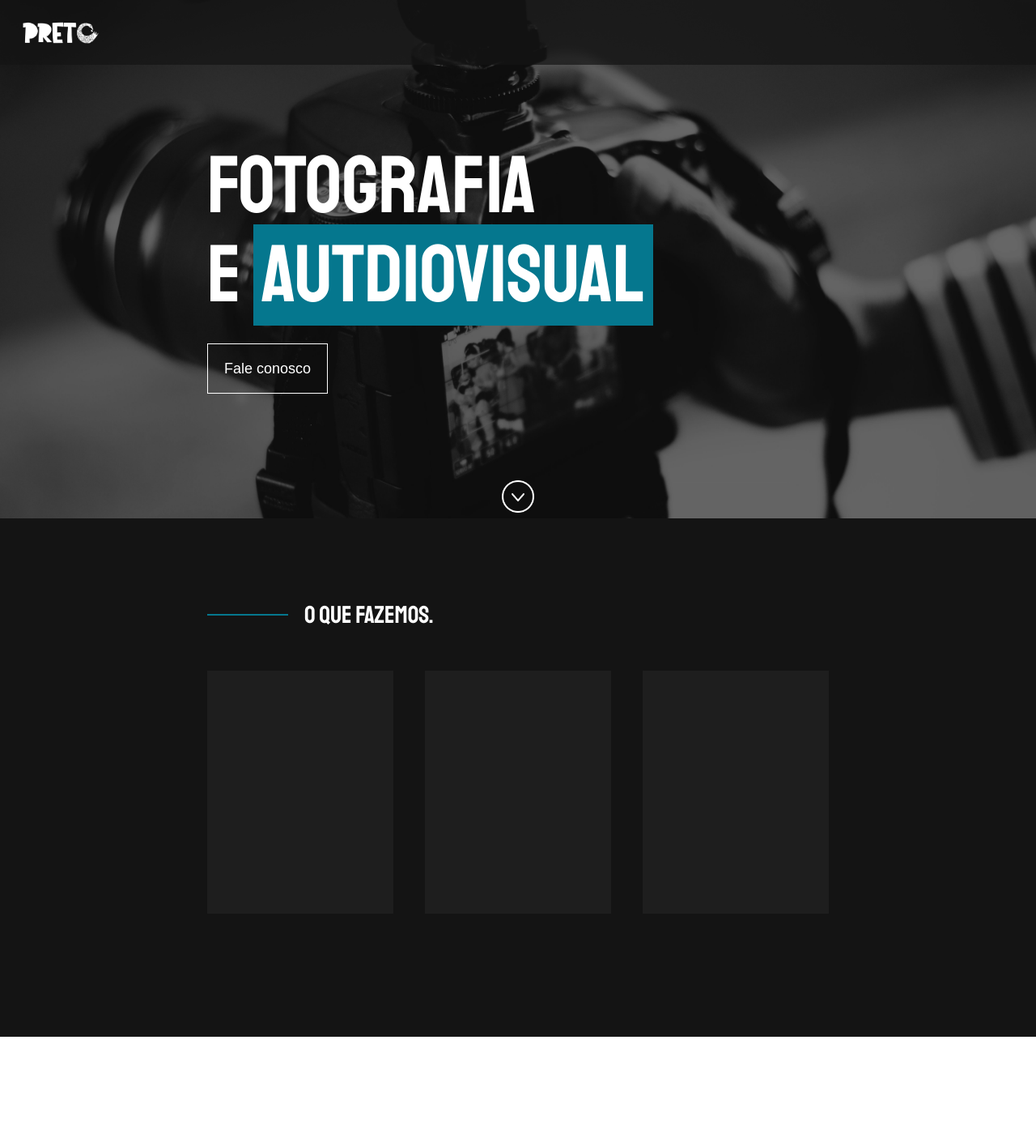
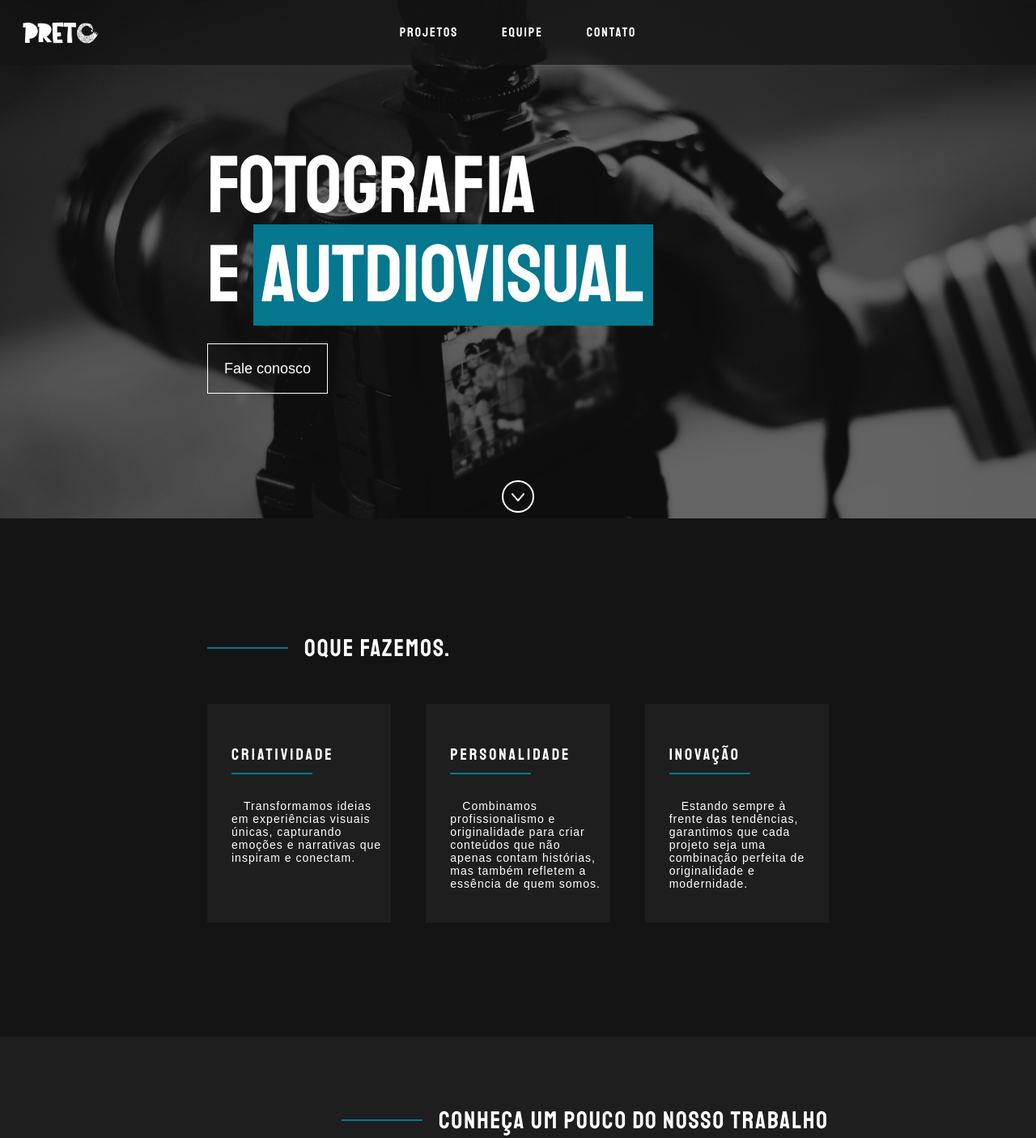
Before and after one commit to caamag/lp_preto_audiovisual, a website: page index.html in a window 1280 px wide. Shown: the top 1405 px of the page at 81% size. Before the commit the page ends 1280 px from the top, so only its background shows below. Drawn offline with Linux system fonts and the light colour scheme.

Commit message:
enviando atualizações

```diff
--- a/css/style.css
+++ b/css/style.css
@@ -94,6 +94,43 @@ h3 {
     left: 25px;
 }
 
+.navigate {
+    display: flex;
+    align-items: center;
+    height: 100%;
+    width: 400px;
+    margin: 0 auto;
+}
+
+.navigate ul {
+    width: 100%;
+    height: 100%;
+    display: flex;
+    align-items: center;
+    justify-content: space-evenly;
+}
+
+.navigate li {
+    list-style: none;
+    font-size: 1.6rem;
+    font-family: "Staatliches", sans-serif;
+    font-weight: 400;
+    font-style: normal;
+    letter-spacing: 2px;
+}
+
+.navigate a {
+    color: white;
+    text-decoration: none;
+    transition: 150ms;
+}
+
+.navigate a:hover {
+    color: rgb(5, 119, 142);
+}
+
+/*content*/
+
 .container {
     width: 100%;
     height: 80vh;
@@ -123,6 +160,17 @@ h3 {
     font-weight: 400;
     font-style: normal;
     margin-bottom: 50px;
+    animation: fadeInTitlePresentation 1000ms;
+}
+
+@keyframes fadeInTitlePresentation {
+    0% {
+        margin-left: -50px;
+    }
+
+    100% {
+        margin-left: 0px;
+    }
 }
 
 .presentation span {
@@ -140,6 +188,7 @@ h3 {
     color: white;
     font-family: Arial, Helvetica, sans-serif;
     transition: 250ms;
+    animation: fadeInTitlePresentation 1200ms;
 }
 
 .contact-btn:hover {
@@ -178,14 +227,18 @@ h3 {
     }
 }
 
-.service-container {
+/*Service container*/
+
+.service-container,
+.works-containers,
+.squad-container {
     flex-direction: column;
+    justify-content: center;
 }
 
 .title-container {
     width: 60%;
     margin: 0 auto;
-    margin-top: 100px;
     display: flex;
     align-items: center;
 }
@@ -202,6 +255,7 @@ h3 {
     font-family: "Staatliches", sans-serif;
     font-weight: 200;
     font-style: normal;
+    letter-spacing: 2px;
 }
 
 .cards {
@@ -214,13 +268,81 @@ h3 {
 }
 
 .card {
-    width: 30%;
-    height: 300px;
+    width: 27%;
+    height: 250px;
+    padding: 10px;
     background-color: rgb(30, 30, 30);
     transition: 250ms;
 }
 
 .card:hover {
-    border: solid 1px rgb(5, 119, 142);
     box-shadow: 1px 1px 10px rgb(0, 46, 55);
 }
+
+.card h3 {
+    margin-top: 40px;
+    margin-left: 20px;
+    color: white;
+    font-family: "Staatliches", sans-serif;
+    font-weight: 200;
+    font-style: normal;
+    letter-spacing: 3px;
+}
+
+.card .divider {
+    width: 100px;
+    height: 2px;
+    margin-left: 20px;
+    margin-top: 10px;
+    background-color: rgb(5, 119, 142);
+}
+
+.card p {
+    color: white;
+    font-size: 1.4rem;
+    margin-top: 20px;
+    margin-left: 20px;
+    text-indent: 15px;
+    letter-spacing: 1px;
+    font-family: Arial, Helvetica, sans-serif;
+    font-weight: 500;
+}
+
+/*works container*/
+.works-containers {
+    background-color: rgb(30, 30, 30);
+}
+
+.works-title {
+    justify-content: end;
+}
+
+.works-content {
+    height: 60%;
+    width: 100%;
+    margin-top: 50px;
+}
+
+/*squad container*/
+.squad-content {
+    height: 60%;
+    width: 100%;
+    margin-top: 50px;
+    display: flex;
+    overflow-x: hidden;
+}
+
+/*footer*/
+.footer {
+    height: 80vh;
+    background-color: rgb(30, 30, 30);
+    position: relative;
+}
+
+.logo-footer {
+    position: absolute;
+    width: 300px;
+    height: auto;
+    top: 50px;
+    left: 50px;
+}
--- a/index.html
+++ b/index.html
@@ -21,6 +21,14 @@
 
     <img src="/assets/logo-without-txt.png" alt="" class="logo">
 
+    <nav class="navigate">
+        <ul>
+            <li><a href="#projects">Projetos</a></li>
+            <li><a href="#squad">Equipe</a></li>
+            <li><a href="#contact">Contato</a></li>
+        </ul>
+    </nav>
+
 </header>
 
 <body>
@@ -37,19 +45,67 @@
         </div>
     </section>
 
+    <a href="" id="cards"></a>
+
     <section class="container service-container">
         <div class="title-container">
             <div class="line"></div>
-            <h2 class="subtitle">O que fazemos.</h2>
+            <h2 class="subtitle">Oque fazemos.</h2>
         </div>
         <div class="cards">
-            <div class="card"></div>
-            <div class="card"></div>
-            <div class="card"></div>
+            <div class="card">
+                <h3>Criatividade</h3>
+                <div class="divider"></div><br>
+                <p>Transformamos ideias em experiências visuais únicas,
+                    capturando emoções e narrativas que inspiram e conectam.</p>
+            </div>
+            <div class="card">
+                <h3>Personalidade</h3>
+                <div class="divider"></div><br>
+                <p>Combinamos profissionalismo e originalidade para criar conteúdos
+                    que não apenas contam histórias, mas também refletem a essência de quem somos.</p>
+            </div>
+            <div class="card">
+                <h3>Inovação</h3>
+                <div class="divider"></div><br>
+                <p>Estando sempre à frente das tendências, garantimos
+                    que cada projeto seja uma combinação perfeita de originalidade e modernidade. </p>
+            </div>
         </div>
-        <a href="" id="cards"></a>
     </section>
+
+    <a href="" id="projects"></a>
+
+    <section class="container works-containers">
+        <div class="title-container works-title">
+            <div class="line"></div>
+            <h2 class="subtitle">Conheça um pouco do nosso trabalho</h2>
+        </div>
+
+        <div class="works-content">
+            <h1>slider com projetos</h1>
+        </div>
+    </section>
+
+    <a href="" id="squad"></a>
+
+    <section class="container squad-container">
+        <div class="title-container">
+            <div class="line"></div>
+            <h2 class="subtitle">Nossa equipe</h2>
+        </div>
+
+        <div class="squad-content">
+            <h1>slider com fotos</h1>
+        </div>
+    </section>
+
+    <a href="" id="contact"></a>
 
 </body>
 
+<footer class="footer">
+    <img src="assets/logo-without-txt.png" alt="" class="logo-footer">
+</footer>
+
 </html>
--- a/js/index.js
+++ b/js/index.js
@@ -1,16 +1,19 @@
 
 const containers = document.querySelectorAll('.container')
 const header = document.querySelector('.header')
+const footer = document.querySelector('.footer')
 const preloader = document.querySelector('.preloader-container')
 
 function loading() {
     header.style.display = 'none'
+    footer.style.display = 'none'
     containers.forEach(container => {
         container.style.display = 'none'
     });
 
     setTimeout(() => {
         header.style.display = 'block'
+        footer.style.display = 'block'
         containers.forEach(container => {
             container.style.display = 'flex'
         });
```
